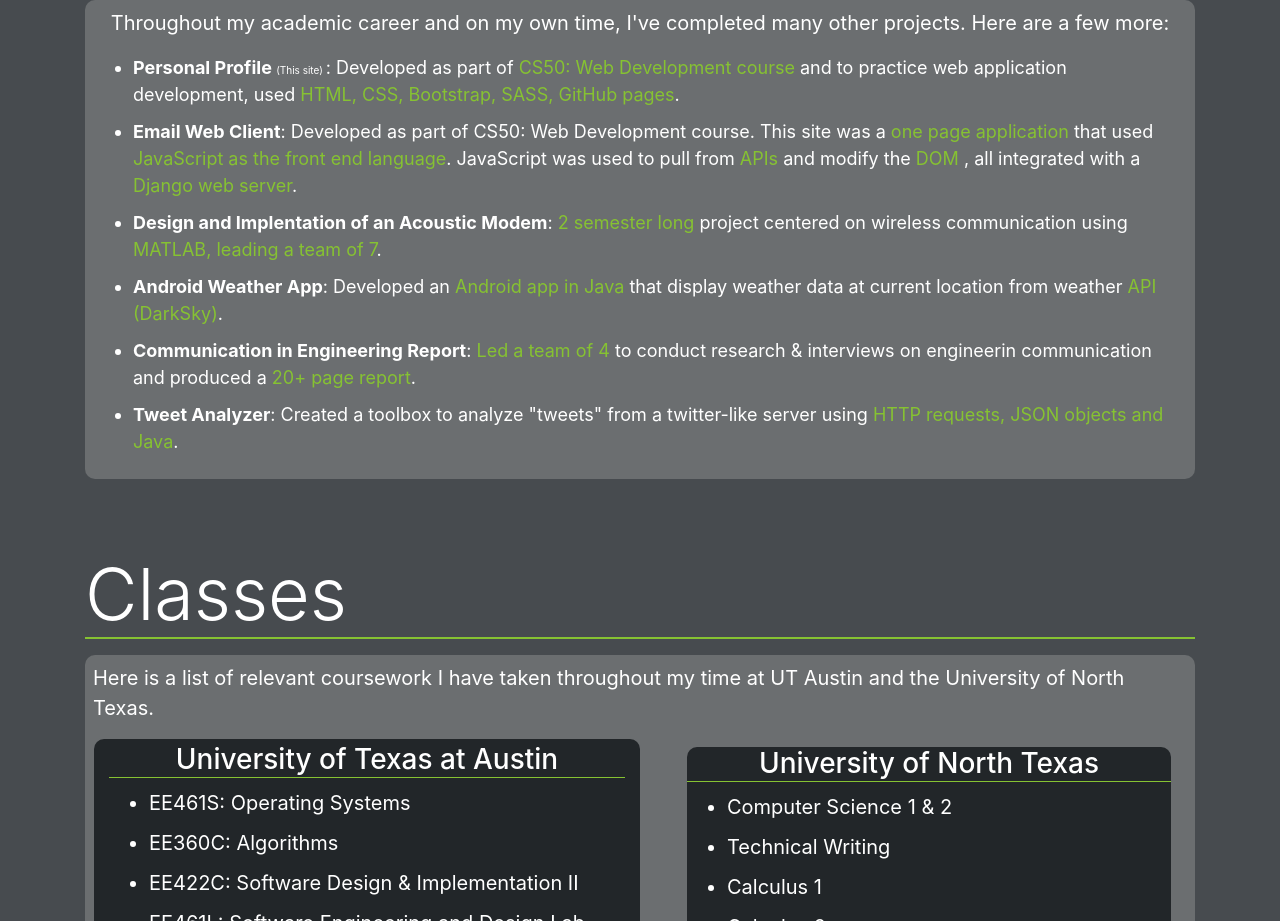
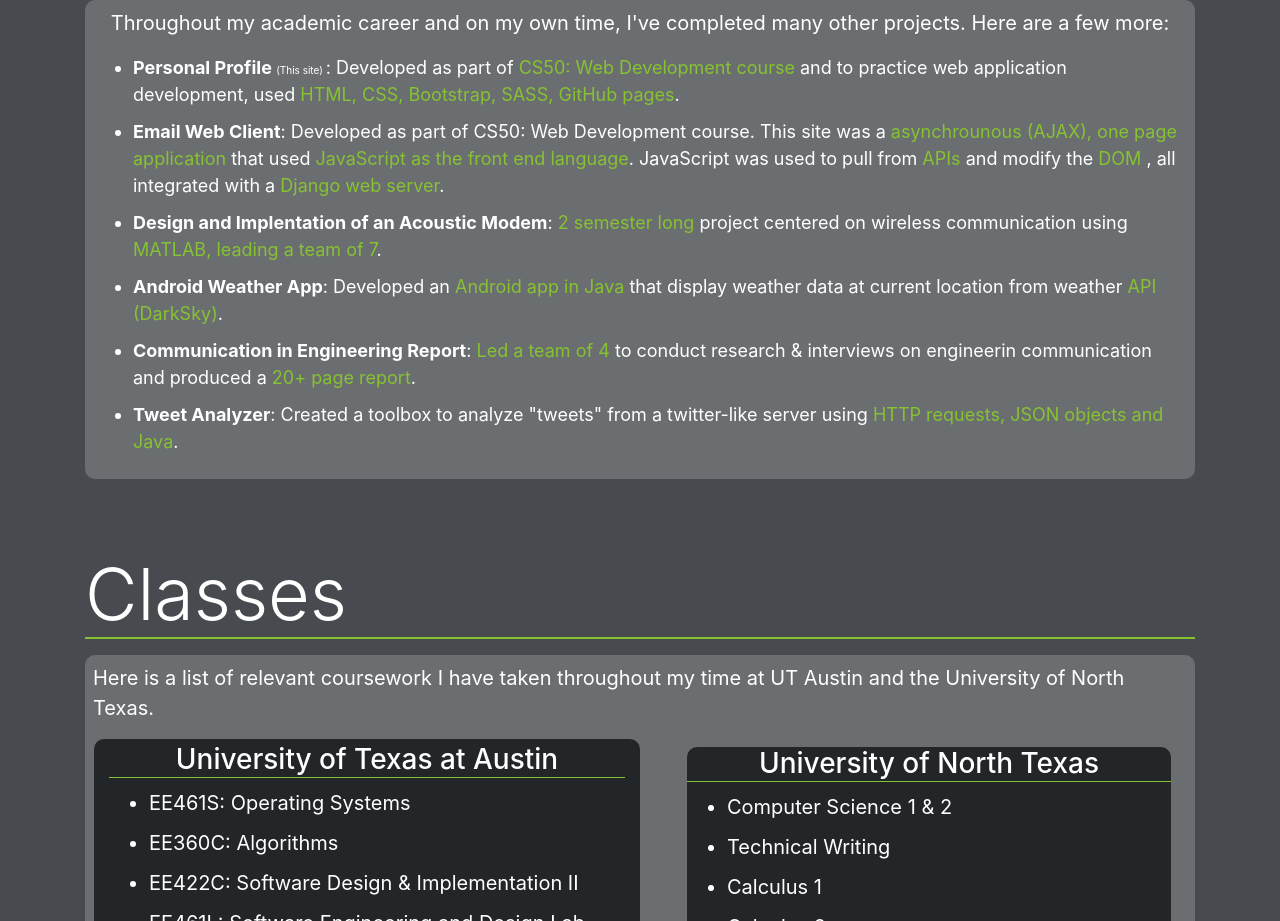
Before and after one commit to Mattgallant/MySite, a plain HTML site: page skills.html in a window 1280 px wide. Shown: the part 2660-3581 px from the top of the page. Drawn offline with nearby package versions, Linux system fonts and the light colour scheme.

Commit message:
Updating email site description on skills

```diff
--- a/skills.html
+++ b/skills.html
@@ -200,7 +200,7 @@
 				<p style="font-size: 20px" class="text-center"> Throughout my academic career and on my own time, I've completed many other projects. Here are a few more:</p>
 				<ul class="other-projects">
 					<li><strong>Personal Profile </strong><span style="font-size: 10px"> (This site) </span>: Developed as part of <span class="lightaccent">CS50: Web Development course</span> and to practice web application development, used <span class="lightaccent">HTML, CSS, Bootstrap, SASS, GitHub pages</span>.</li>
-					<li> <strong>Email Web Client</strong>: Developed as part of CS50: Web Development course. This site was a <span class="lightaccent">one page application</span> that used <span class="lightaccent">JavaScript as the front end language</span>. JavaScript was used to pull from <span class="lightaccent">APIs</span> and modify the <span class="lightaccent">DOM </span>, all integrated with a <span class="lightaccent">Django web server</span>. </li>
+					<li> <strong>Email Web Client</strong>: Developed as part of CS50: Web Development course. This site was a <span class="lightaccent">asynchrounous (AJAX), one page application</span> that used <span class="lightaccent">JavaScript as the front end language</span>. JavaScript was used to pull from <span class="lightaccent">APIs</span> and modify the <span class="lightaccent">DOM </span>, all integrated with a <span class="lightaccent">Django web server</span>. </li>
 					<li> <strong>Design and Implentation of an Acoustic Modem</strong>: <span class="lightaccent">2 semester long</span> project centered on wireless communication using <span class="lightaccent">MATLAB, leading a team of 7</span>.</li>
 					<li><strong>Android Weather App</strong>: Developed an <span class="lightaccent">Android app in Java</span> that display weather data at current location from weather <span class="lightaccent">API (DarkSky)</span>. </li>
 					<li><strong>Communication in Engineering Report</strong>: <span class="lightaccent">Led a team of 4</span> to conduct research & interviews on engineerin communication and produced a <span class="lightaccent">20+ page report</span>.</li>
```
